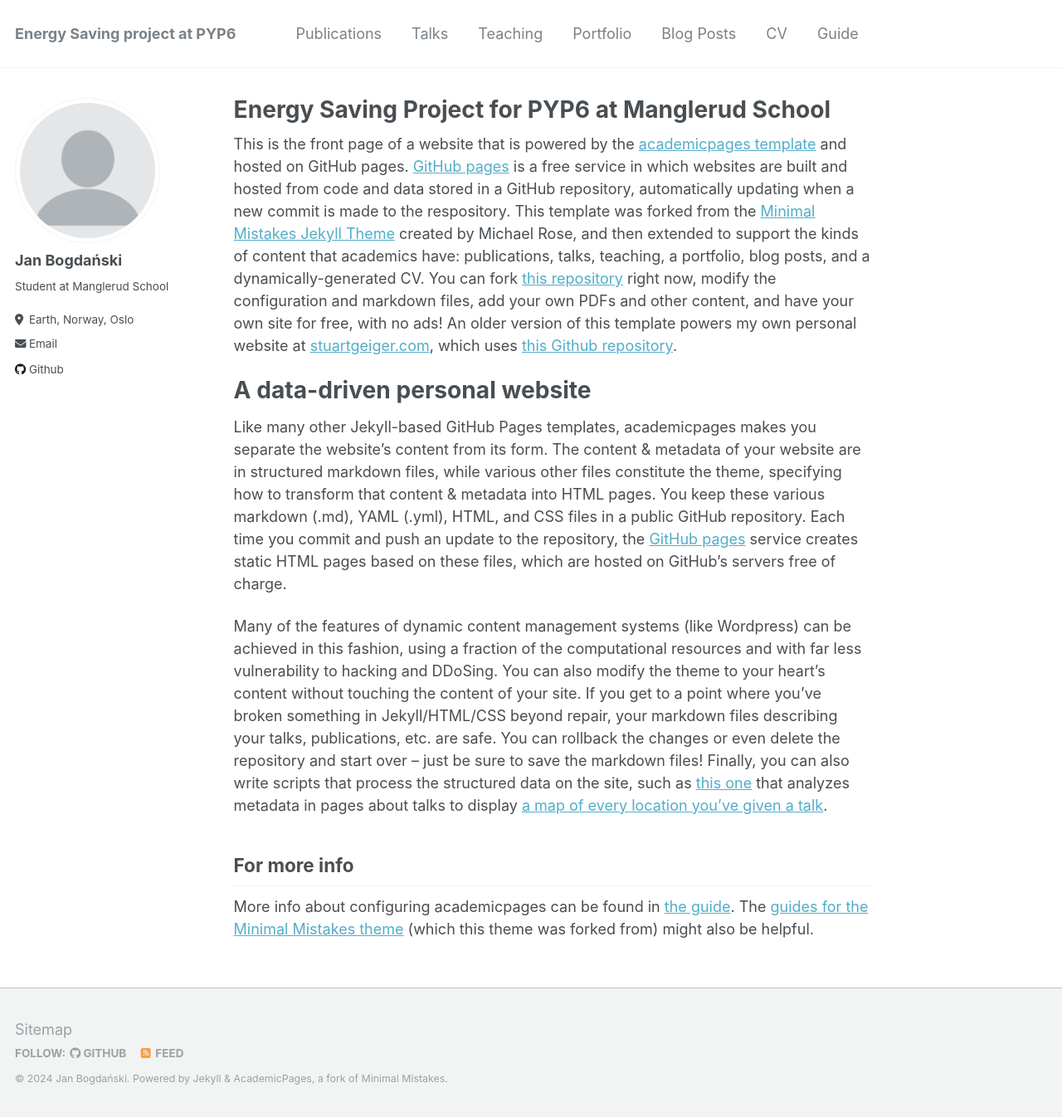
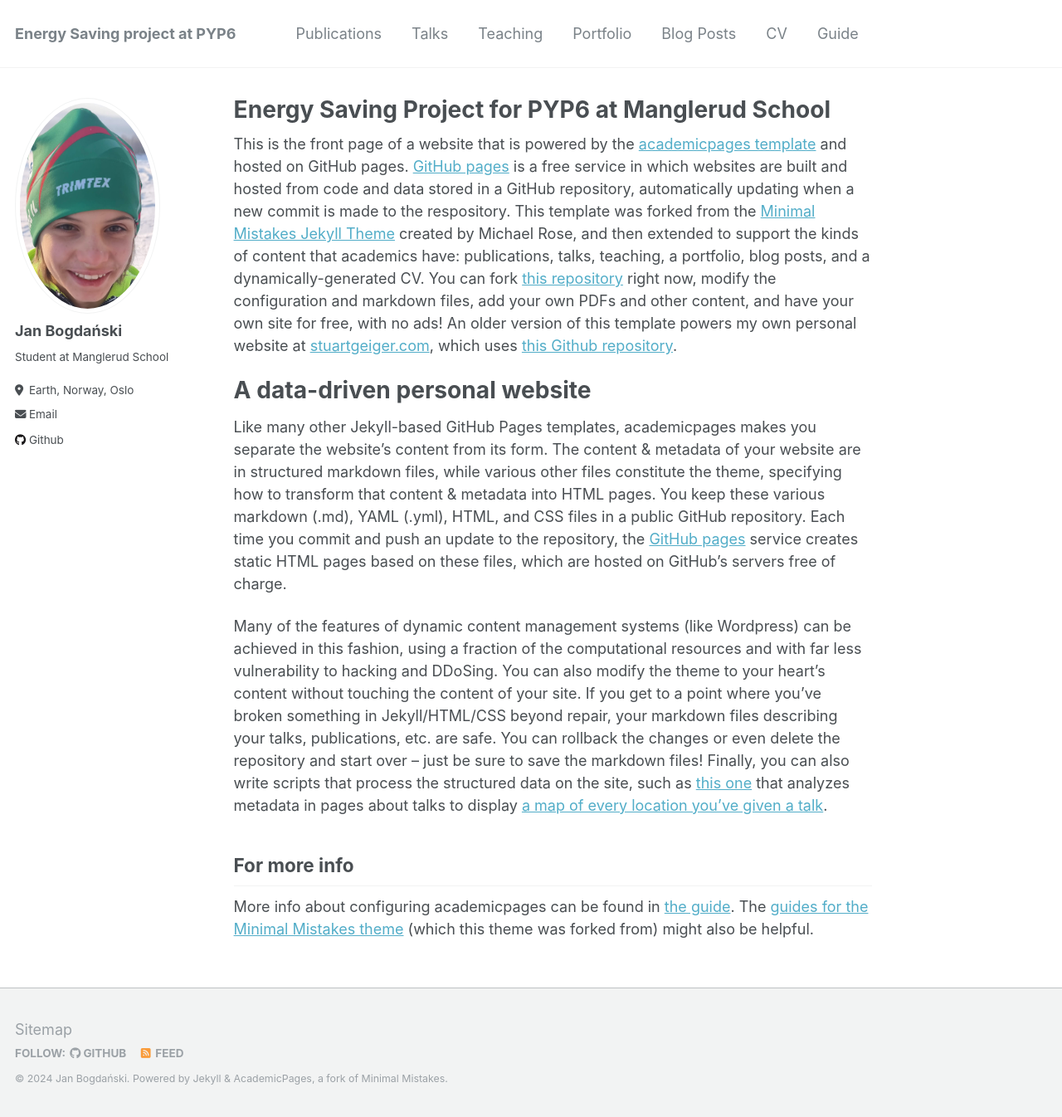
Before and after one commit to janbgd/janbgd.github.io, a Jekyll site: the page built from _pages/about.md, in a window 1280 px wide and 1346 px high. Shown: the whole window at 83% size. Built offline with Jekyll 4.4.1, drawn with Linux system fonts in a browser that asks for light colours.

Commit message:
new photo

```diff
--- a/_config.yml
+++ b/_config.yml
@@ -21,7 +21,7 @@ repository               : "academicpages/academicpages.github.io"
 #               Additional customization can be done by editing /_includes/author-profile.html
 author:
   # Biographic information
-  avatar           : "profile.png"
+  avatar           : "jan2.png"
   name             : "Jan Bogdański"
   pronouns         : # example: "she/her"
   bio              : "Student at Manglerud School"
```
Also changed, not shown: images/jan2.png (added), 1 other file.
